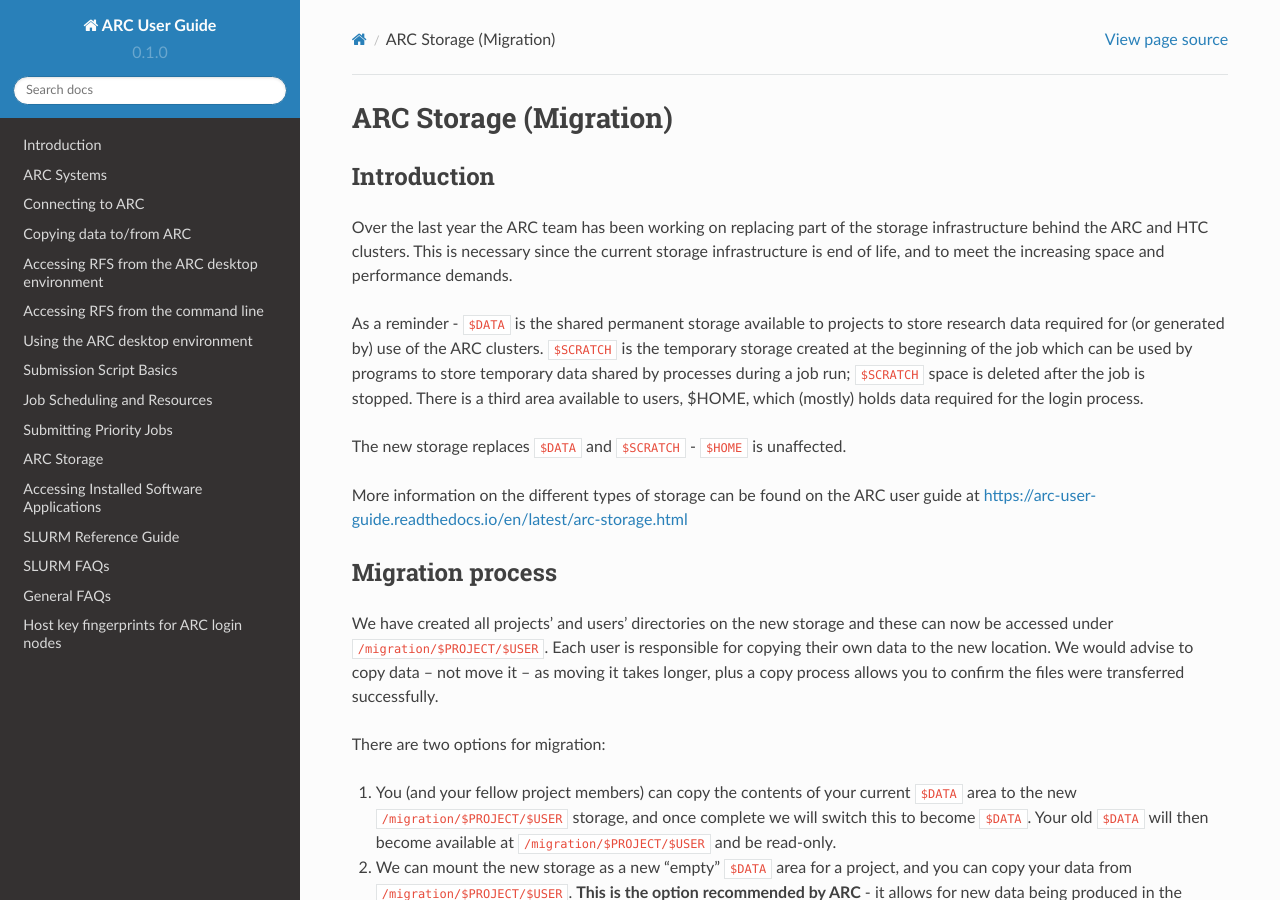
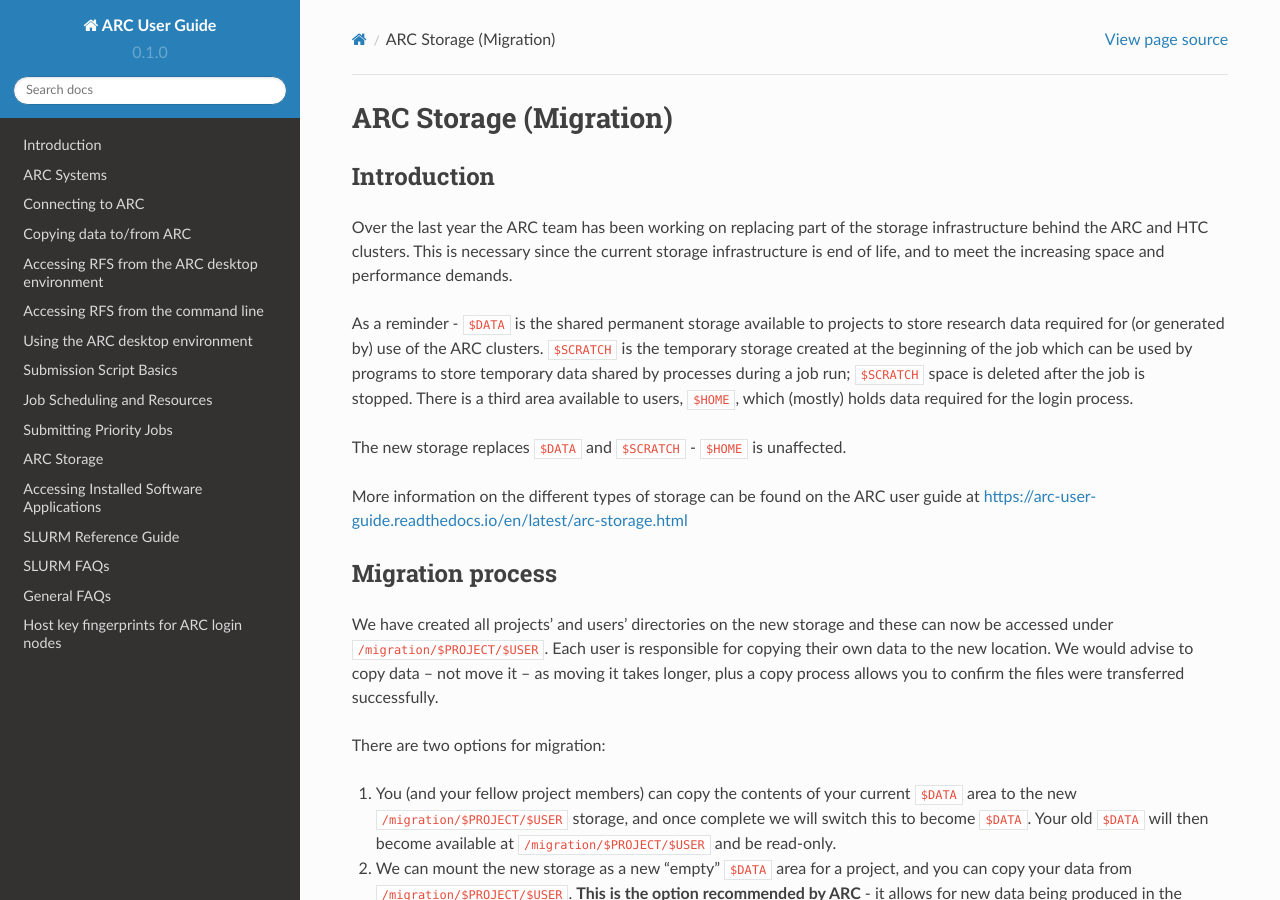
Before and after one commit to tina-friedrich/arc-user-guide, a Sphinx documentation site: the page built from docs/source/arc-storage-migration.rst, in a window 1280 px wide and 900 px high. Built offline with Sphinx 7.4.7 and the Read the Docs theme 2.0.0, drawn with Linux system fonts in a browser that asks for light colours.

```diff
--- a/docs/source/arc-storage-migration.rst
+++ b/docs/source/arc-storage-migration.rst
@@ -7,7 +7,7 @@ Introduction
 
 Over the last year the ARC team has been working on replacing part of the storage infrastructure behind the ARC and HTC clusters. This is necessary since the current storage infrastructure is end of life, and to meet the increasing space and performance demands.
 
-As a reminder - ``$DATA`` is the shared permanent storage available to projects to store research data required for (or generated by) use of the ARC clusters. ``$SCRATCH`` is the temporary storage created at the beginning of the job which can be used by programs to store temporary data shared by processes during a job run; ``$SCRATCH`` space is deleted after the job is stopped. There is a third area available to users, $HOME, which (mostly) holds data required for the login process.
+As a reminder - ``$DATA`` is the shared permanent storage available to projects to store research data required for (or generated by) use of the ARC clusters. ``$SCRATCH`` is the temporary storage created at the beginning of the job which can be used by programs to store temporary data shared by processes during a job run; ``$SCRATCH`` space is deleted after the job is stopped. There is a third area available to users, ``$HOME``, which (mostly) holds data required for the login process.
 
 The new storage replaces ``$DATA`` and ``$SCRATCH`` - ``$HOME`` is unaffected.
 
```
